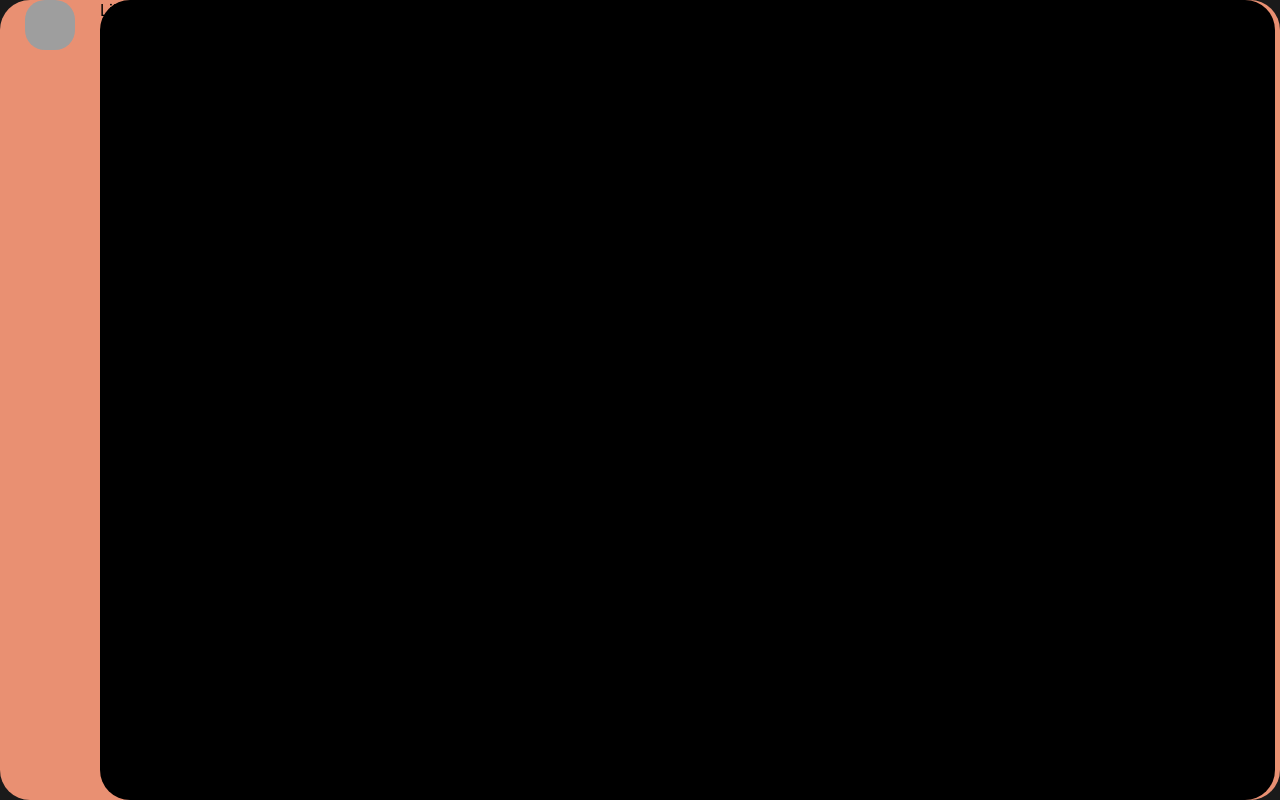
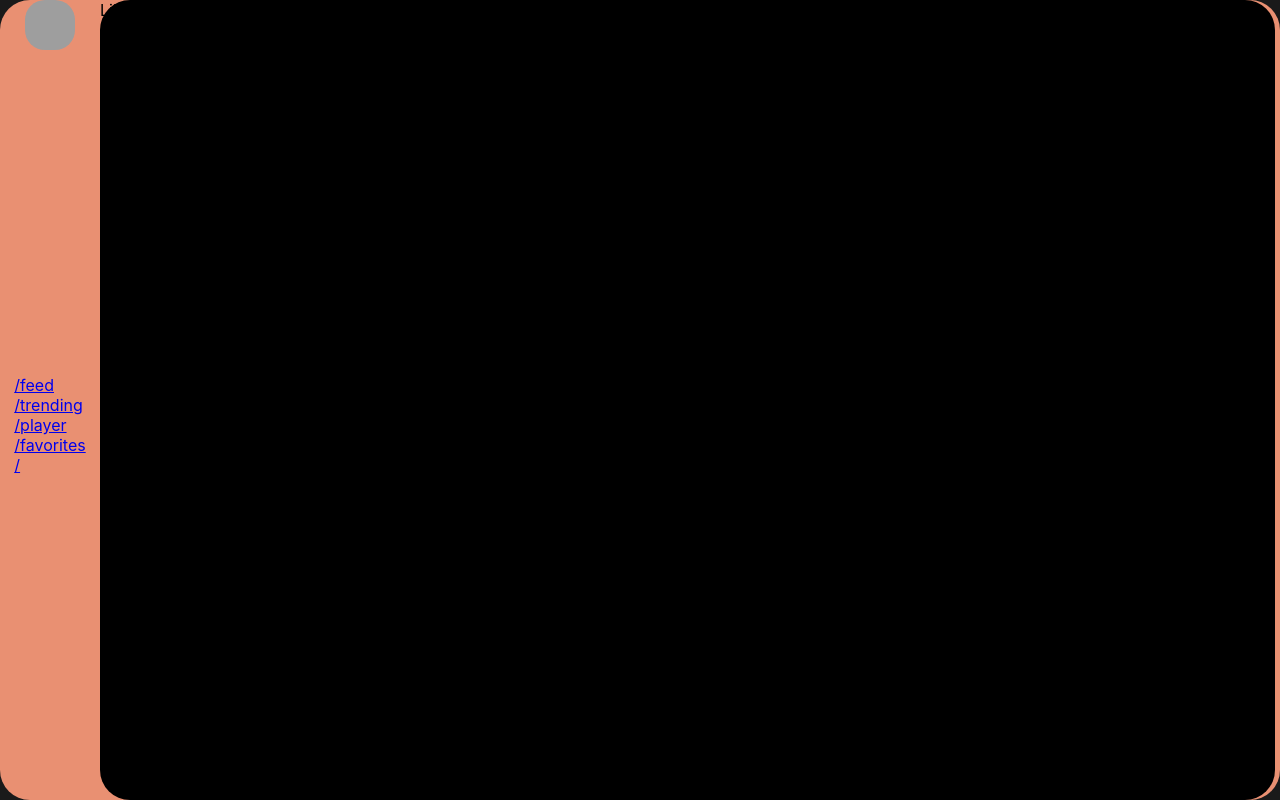
Before and after one commit to SamuelOkoth/music-app, a React (Vite) app: page / in a window 1280 px wide. Before the commit this address had no page. Built offline with nearby package versions, Linux system fonts and the light colour scheme; grey boxes are pictures that could not be loaded.

Commit message:
routing done

```diff
--- a/src/components/sidebar/sidebarButton.jsx
+++ b/src/components/sidebar/sidebarButton.jsx
@@ -1,13 +1,20 @@
+
+import PropTypes from 'prop-types';
+import { Link } from 'react-router-dom';
 import "./sidebarButton.css";
-import { Link } from 'react-router-dom';
-
 
 export default function SidebarButton(props) {
+  const { to } = props;
+
   return (
     <div>
-      <Link to={props.to}>
-
+      <Link to={to}>
+        {props.to}
       </Link>
     </div>
-  )
+  );
 }
+
+SidebarButton.propTypes = {
+  to: PropTypes.string.isRequired,
+};
```
